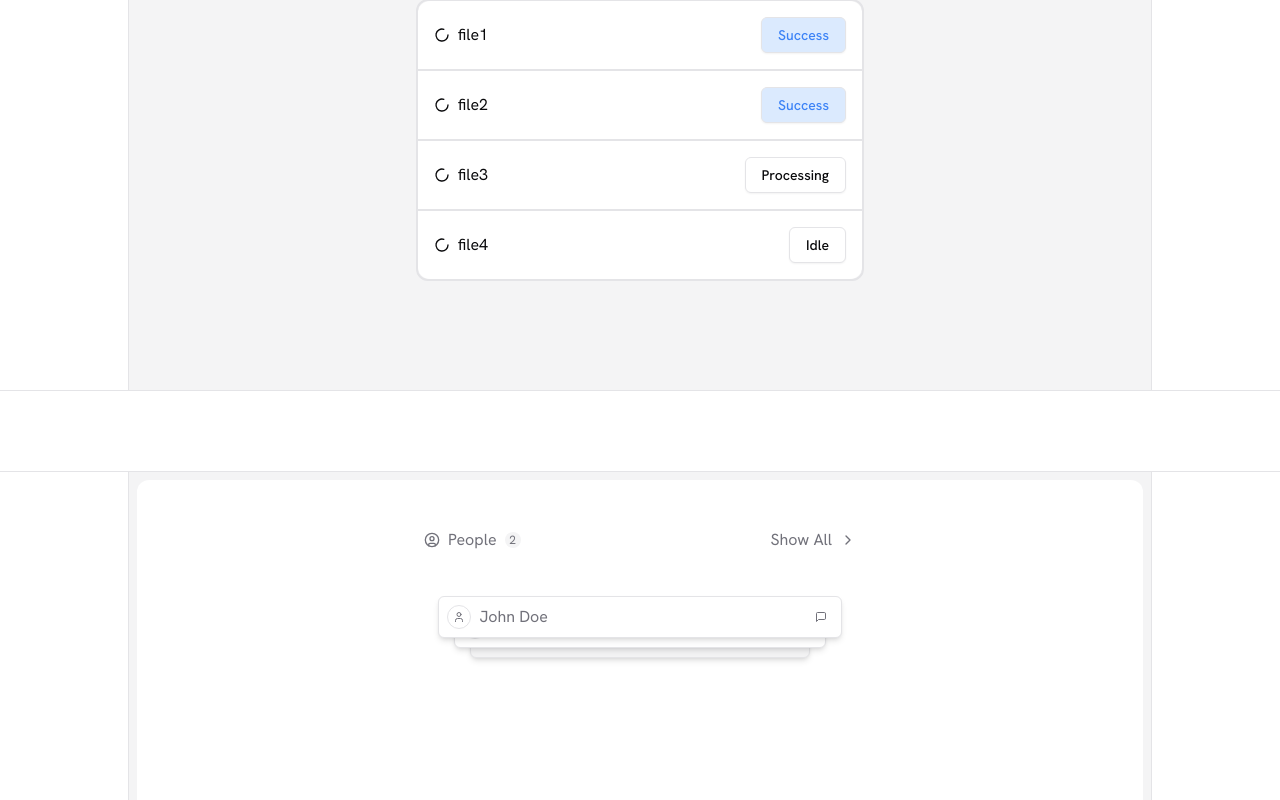
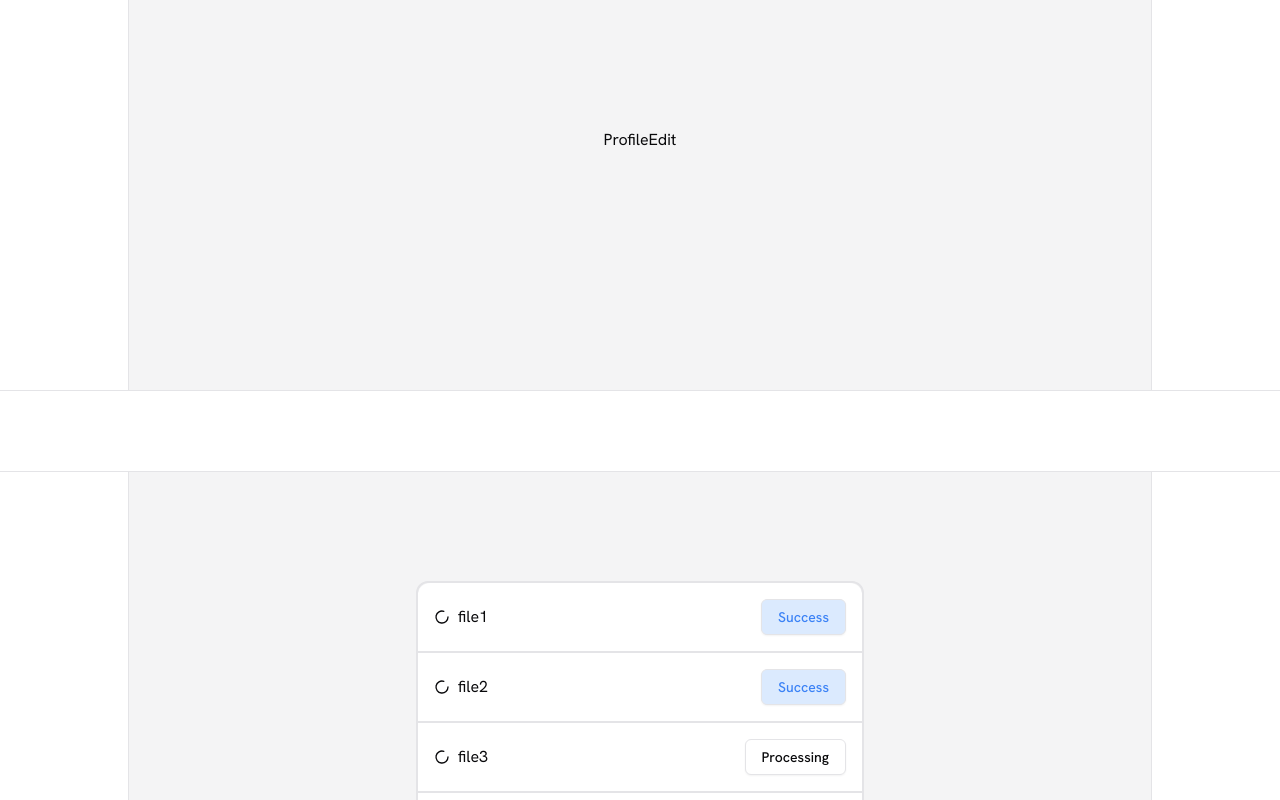
Before and after one commit to code-env/ground-v2, a React (Vite) app: page / in a window 1280 px wide. Shown: the part 800-1600 px from the top of the page. Built offline with nearby package versions, Linux system fonts and the light colour scheme.

Commit message:
new: created the profile edit component

```diff
--- a/src/components/animations/index.ts
+++ b/src/components/animations/index.ts
@@ -38,6 +38,7 @@ import YearsTabs from "@/components/animations/years-tabs";
 import Feedback from "@/components/shared/feedback";
 import Footer from "@/components/shared/footer";
 import Hero from "@/components/shared/hero";
+import ProfileEdit from "./profile-edit";
 
 export {
   AmieAction,
@@ -66,6 +67,7 @@ export {
   MusicSheet,
   NewHero,
   PeerListBar,
+  ProfileEdit,
   PromptBox,
   SearchUser,
   SignIn,
--- /dev/null
+++ b/src/components/animations/profile-edit.tsx
@@ -0,0 +1,5 @@
+const ProfileEdit = () => {
+  return <div> ProfileEdit</div>;
+};
+
+export default ProfileEdit;
--- a/src/pages/home.tsx
+++ b/src/pages/home.tsx
@@ -28,6 +28,7 @@ import {
   MusicSheet,
   NewHero,
   PeerListBar,
+  ProfileEdit,
   PromptBox,
   SearchUser,
   SignIn,
@@ -63,6 +64,9 @@ const Home = () => {
       <div className="h-screen fixed top-0 max-w-screen-lg inset-x-0 w-full mx-auto border-x border -z-10 candy-bg hidden md:block" />
       <Hero hidden={isHidden} />
       <Feedback hidden={isHidden} />
+      <ComponentPreview notReady>
+        <ProfileEdit />
+      </ComponentPreview>
       <ComponentPreview notReady>
         <Uploader />
       </ComponentPreview>
```
